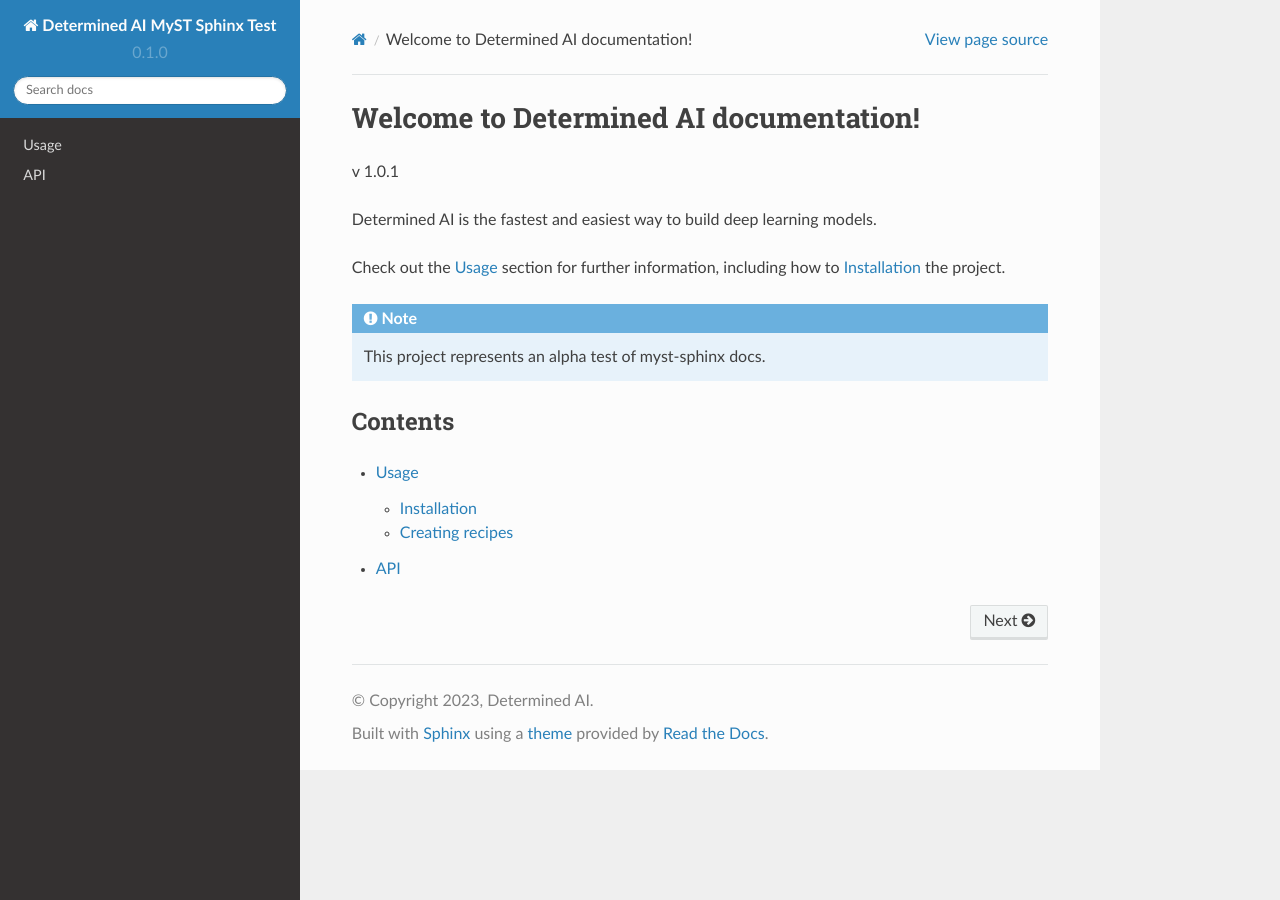
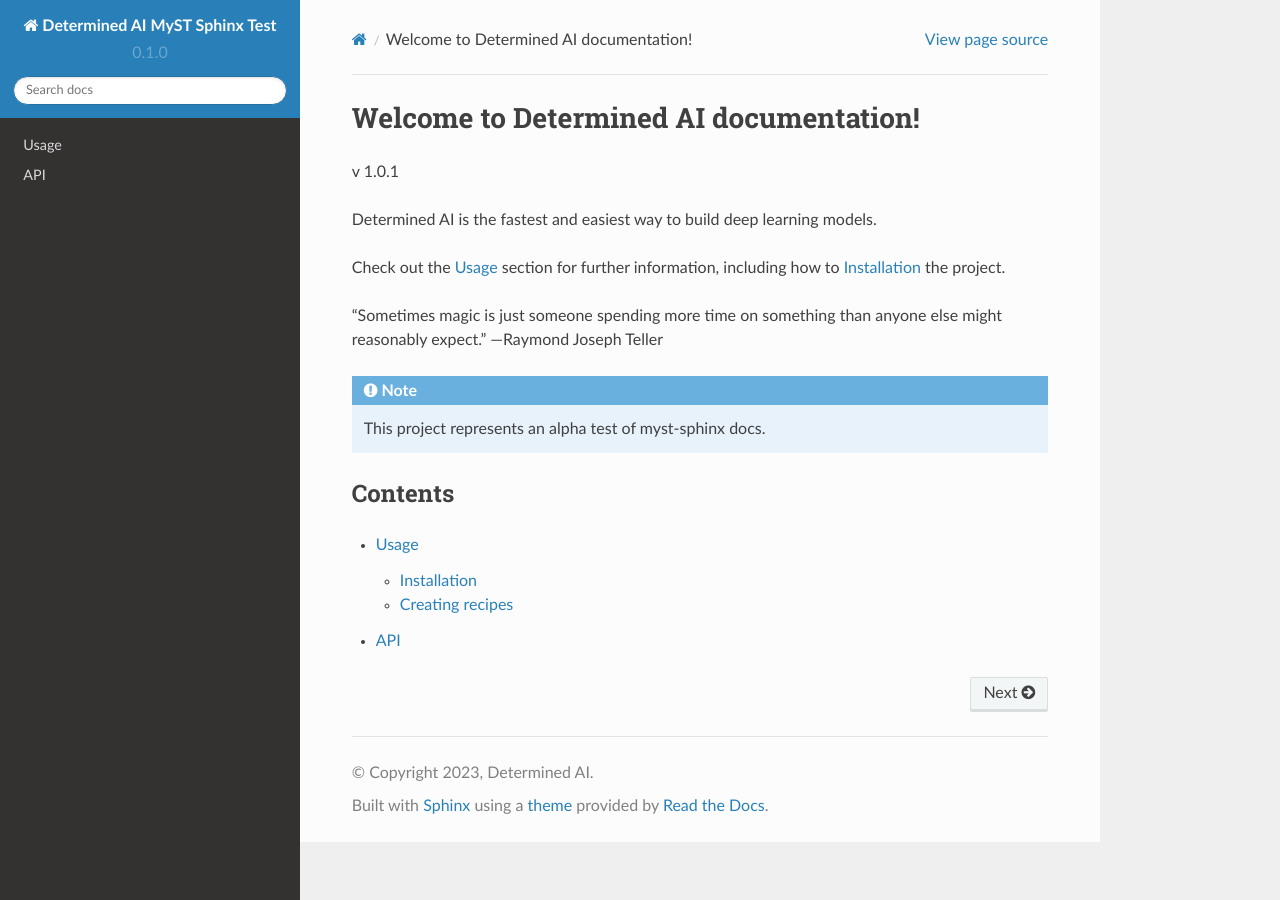
Before and after one commit to tara-det-ai/myst-sphinx-alpha, a Sphinx documentation site: the page built from docs/source/index.rst, in a window 1280 px wide. Built offline with Sphinx 7.4.7 and the Read the Docs theme 2.0.0, drawn with Linux system fonts in a browser that asks for light colours.

Commit message:
prep to add changes to theme

```diff
--- a/docs/source/index.rst
+++ b/docs/source/index.rst
@@ -7,6 +7,9 @@
 
 Check out the :doc:`usage` section for further information, including
 how to :ref:`installation` the project.
+
+“Sometimes magic is just someone spending more time on something than anyone
+else might reasonably expect.” —Raymond Joseph Teller
 
 .. note::
 
```
